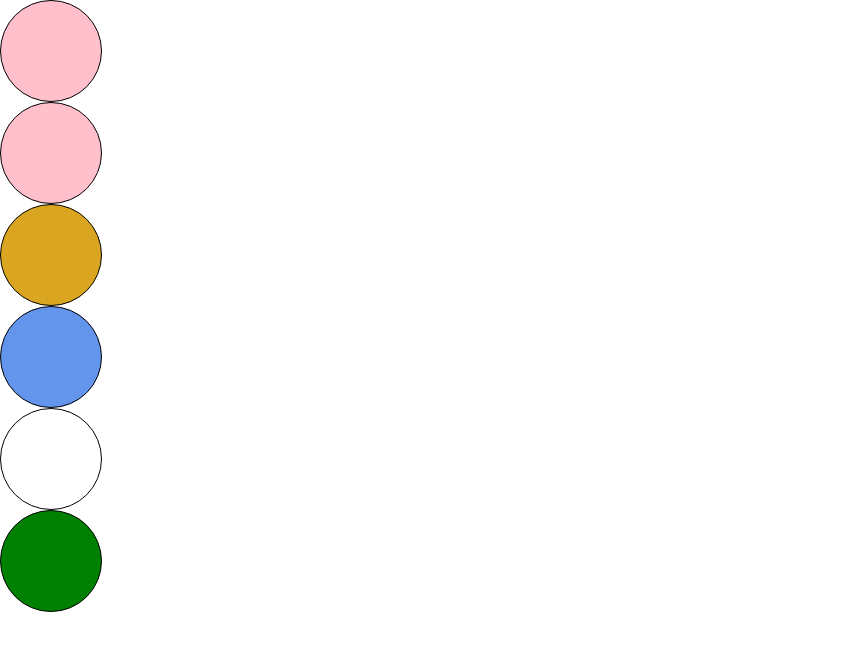
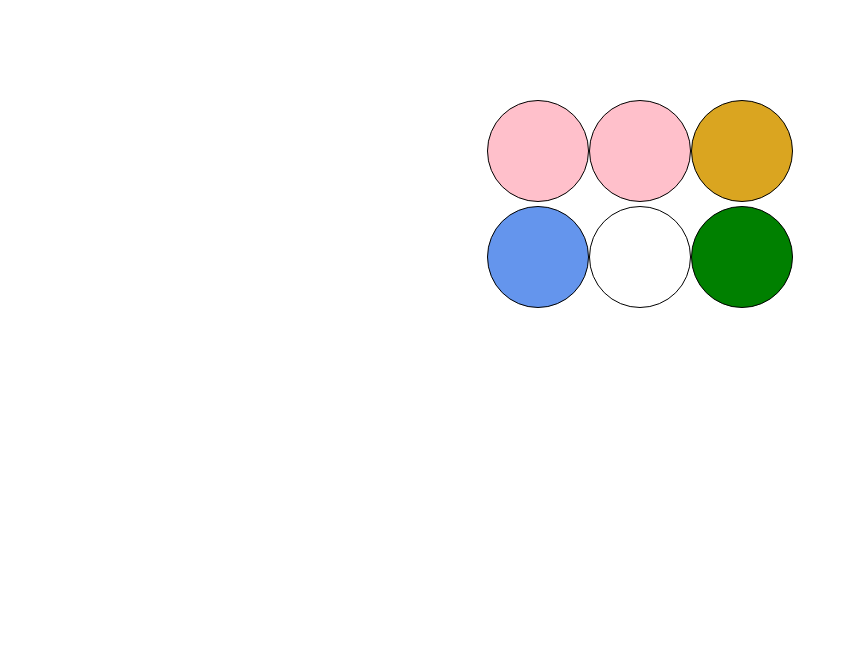
Before and after one commit to 3rd-git-from-the-hub/space-game-fe, a React (Create React App) app: page / in a window 1280 px wide. Shown: the top 650 px of the page, without its empty margins (0-856 px from the left). Built offline with nearby package versions, Linux system fonts and the light colour scheme.

Commit message:
got click on specific piece

```diff
--- a/src/Board.css
+++ b/src/Board.css
@@ -1,3 +1,5 @@
+
 .board-container {
-    margin: auto 0px;
+    text-align: center;
+    margin: 100px 0 0;
 }
--- a/src/Board.js
+++ b/src/Board.js
@@ -1,7 +1,12 @@
 import React, { Component } from 'react'
 import BoardSpace from './BoardSpace.js';
+import './Board.css'
 
 export default class Board extends Component {
+    handleSpacePress = (row, col) => {
+        console.log(row, col)
+    }
+
     // 0: no fly , 1: planet , 2: fly path , 3: space station, 4: goal
     state = { grid:
     [[2, 2, 1],
@@ -21,6 +26,9 @@ export default class Board extends Component {
                                     return <BoardSpace
                                     key={boardSpaceIndex}
                                     boardSpaceType={boardSpace}
+                                    row={rowIndex}
+                                    col={boardSpaceIndex}
+                                    onClick={(row, col) => this.handleSpacePress(row, col)}
                                     />
                                 })
                             }
--- a/src/BoardSpace.css
+++ b/src/BoardSpace.css
@@ -3,6 +3,7 @@
     width: 100px;
     border-radius: 50%;
     border: 1px solid black;
+    display: inline-block;
 }
 
 .nofly {
--- a/src/BoardSpace.js
+++ b/src/BoardSpace.js
@@ -3,6 +3,9 @@ import './BoardSpace.css'
 
 export default class BoardSpace extends Component {
     render() {
+        const row = this.props.row;
+        const col = this.props.col;
+        console.log(row, col)
         // 0: no fly , 1: planet , 2: fly path , 3: space station, 4: goal
         const boardSpaceType = this.props.boardSpaceType;
         let extraClassName;
@@ -18,7 +21,9 @@ export default class BoardSpace extends Component {
         }
 
         return (
-            <div className={`boardspace ${extraClassName}`}>
+            <div className={`boardspace ${extraClassName}`}
+            onClick={() => this.props.onClick(row, col)}
+            >
 
             </div>
         )
```
